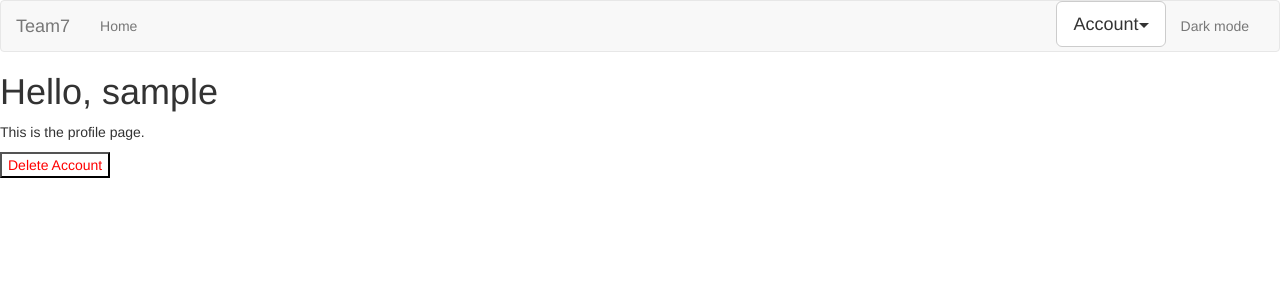
After one commit to seafu47/CMPE131_final-project, a Flask app: page /profile in a window 1280 px wide. The commit adds this page. Shown: the top 300 px of the page. Run offline with Flask 2, Linux system fonts and the light colour scheme; the visitor is signed in with stand-in values (Sample User, id 1); data comes from the database, SQL or seed files in the repository; some libraries are stand-ins or nearby versions.

Commit message:
Added a delete button

```diff
--- a/teamproject/app/forms.py
+++ b/teamproject/app/forms.py
@@ -31,3 +31,7 @@ class LoginForm(FlaskForm):
     password = PasswordField('Password', validators=[DataRequired(), Length(min=8, max=20)])
     remember = BooleanField('Remember')
     submit = SubmitField('Sign In')
+
+
+class DeleteUserForm(FlaskForm):
+    delete = SubmitField('Delete Account')
--- a/teamproject/app/routes.py
+++ b/teamproject/app/routes.py
@@ -7,11 +7,14 @@ from app import app, bcrypt, db
 from app.forms import RegisterForm, LoginForm
 from app.models import User
 
+from teamproject.app.forms import DeleteUserForm
 
-AllOWED_EXTENSIONS = (['png','jpg'])
+AllOWED_EXTENSIONS = (['png', 'jpg'])
+
 
 def allowed_file(filename):
     return '.' in filename and filename.rsplit('.', 1)[1].lower() in AllOWED_EXTENSIONS
+
 
 @app.route('/', methods=['GET', 'POST'])
 @login_required
@@ -25,10 +28,23 @@ def index():
         if request.form.get('action1') == 'Upload':
             pass
 
-
     return render_template('index.html',
                            title='Home',
                            par=par)
+
+
+@app.route('/profile', methods=['GET', 'POST'])
+@login_required
+def profile():
+    form = DeleteUserForm()
+
+    if form.validate_on_submit():
+        # TODO: Delete account here
+        flash("Account deleted.")
+        return redirect(url_for('index'))
+
+    return render_template('profile.html',
+                           title='Profile', form=form)
 
 
 @app.route('/register', methods=['GET', 'POST'])
@@ -85,7 +101,8 @@ def logout():
 def upload_form():
     return render_template('upload.html')
 
-@app.route('/upload', methods = ['POST'])
+
+@app.route('/upload', methods=['POST'])
 @login_required
 def upload_image():
     if 'file' not in request.files:
@@ -99,7 +116,7 @@ def upload_image():
 
     if file and allowed_file(file.filename):
         filename = secure_filename(file.filename)
-        file.save = (os.path.join(app.config['UPLOAD_FOLDER'],filename))
+        file.save = (os.path.join(app.config['UPLOAD_FOLDER'], filename))
         flash("Image successfully uploaded")
         return render_template('upload.html', filename=filename)
     else:
--- a/teamproject/app/templates/navbar.html
+++ b/teamproject/app/templates/navbar.html
@@ -33,7 +33,7 @@
             </button>
             <ul class="dropdown-menu" aria-label="dropdownMenu1">
               <li class="{% if request.endpoint == 'profile' %}active{% endif %}">
-                <a href="{{ url_for('index') }}">Profile</a>
+                <a href="{{ url_for('profile') }}">Profile</a>
               </li>
               <li class="{% if request.endpoint == 'logout' %}active{% endif %}" >
                 <a href="{{ url_for('logout') }}">Logout</a>
--- /dev/null
+++ b/teamproject/app/templates/profile.html
@@ -0,0 +1,22 @@
+{% extends "base.html" %}
+
+{% block content %}
+    <h1>Hello, {{ current_user.username }} </h1>
+    <p>This is the profile page.</p>
+    <p>
+{#        <form action = "{{url_for('user.delete_account') }}" method ='post'>#}
+{#            <input class = "rainbow-box" type="submit" value="DELETE ACCOUNT" name="delete_account"/>#}
+{#        </form>#}
+        <form method="post" action="">
+            {{ form.hidden_tag() }}
+            {{ form.delete() }}
+        </form>
+    </p>
+    <style>
+    input{
+        color: red;
+        background-color: white;
+    }
+}
+    </style>
+{% endblock %}
```
